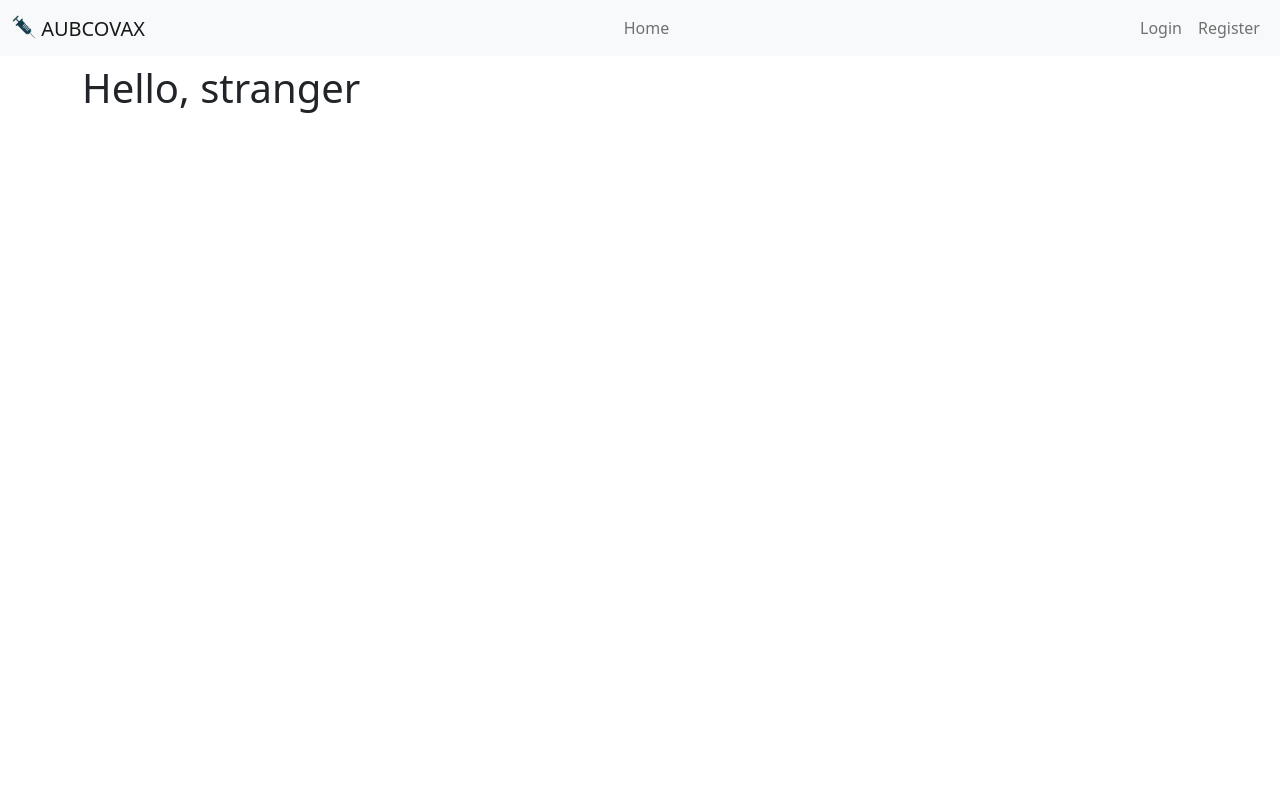
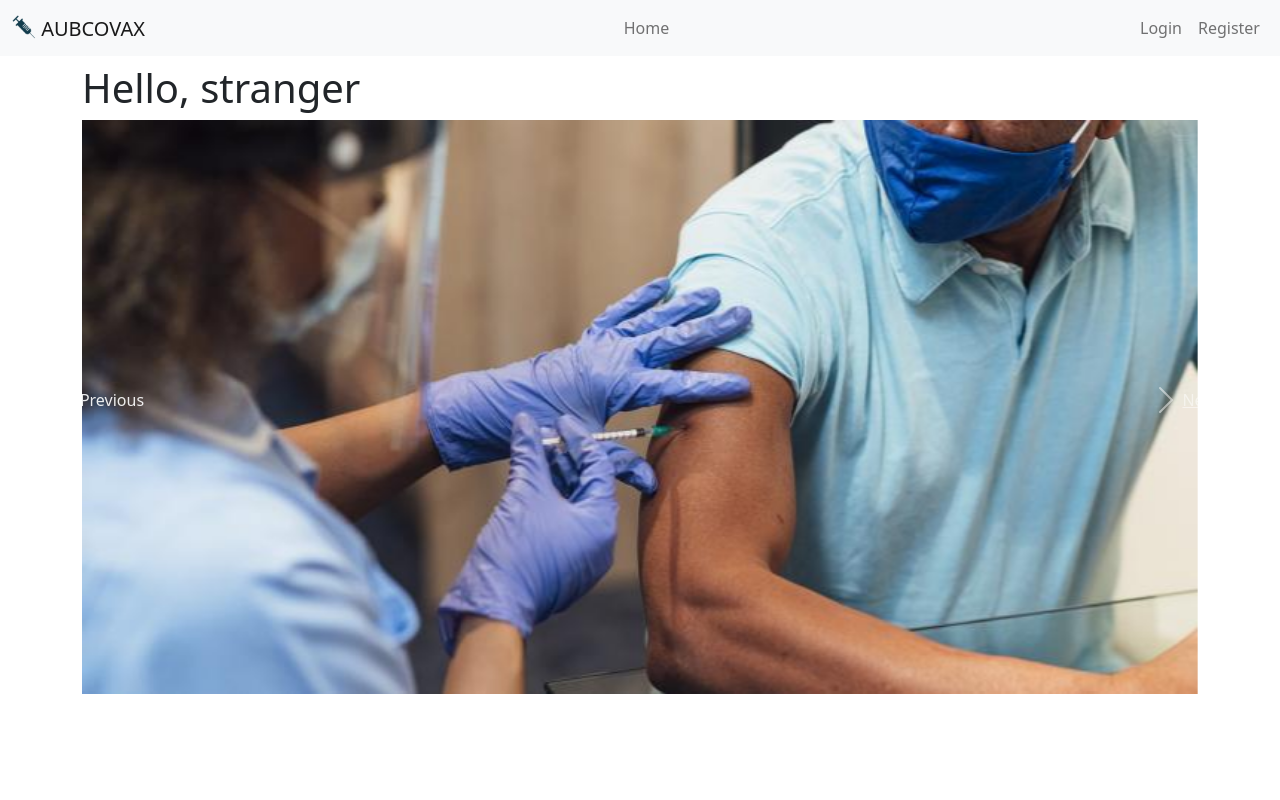
Before and after one commit to bechara-rizk/AUBCOVAX, a Django app: page / in a window 1280 px wide. Run offline with Django 4.2, Linux system fonts and the light colour scheme.

Commit message:
added carousel to homepage

```diff
--- a/mysite/main/templates/index.html
+++ b/mysite/main/templates/index.html
@@ -19,4 +19,42 @@
 <!-- <h1><IMG SRC="index.png"></h1> -->
 <h1>Hello, stranger</h1>
 {% endif %}
+<div id="carouselExampleIndicators" class="carousel slide" data-ride="carousel">
+    <ol class="carousel-indicators">
+      <li data-target="#carouselExampleIndicators" data-slide-to="0" class="active"></li>
+      <li data-target="#carouselExampleIndicators" data-slide-to="1"></li>
+      <li data-target="#carouselExampleIndicators" data-slide-to="2"></li>
+      <li data-target="#carouselExampleIndicators" data-slide-to="3"></li>
+    </ol>
+    <div class="carousel-inner">
+      <div class="carousel-item active">
+        {% load static %}
+        <img class="d-block w-100" src="{% static '/carousel/ebre.jpg' %}" alt="First slide">
+      </div>
+      <div class="carousel-item">
+        {% load static %}
+        <img class="d-block w-100" src="{% static '/carousel/pion.jpg' %}" alt="Second slide">
+      </div>
+      <div class="carousel-item">
+        {% load static %}
+        <img class="d-block w-100" src="{% static '/carousel/vaccc.jpg' %}" alt="Third slide">
+      </div>
+      <div class="carousel-item">
+        {% load static %}
+        <img class="d-block w-100" src="{% static '/carousel/vaccineeee.png' %}" alt="Fourth slide">
+      </div>
+    </div>
+    <div class="carousel-item">
+      <img class="d-block w-100" src="..." alt="Third slide">
+    </div>
+    </div>
+    <a class="carousel-control-prev" href="#carouselExampleIndicators" role="button" data-slide="prev">
+      <span class="carousel-control-prev-icon" aria-hidden="true"></span>
+      <span class="sr-only">Previous</span>
+    </a>
+    <a class="carousel-control-next" href="#carouselExampleIndicators" role="button" data-slide="next">
+      <span class="carousel-control-next-icon" aria-hidden="true"></span>
+      <span class="sr-only">Next</span>
+    </a>
+  </div>
 {% endblock %}
```
Also changed, not shown: mysite/main/static/carousel/ebre.jpg (added), mysite/main/static/carousel/pion.jpg (added), mysite/main/static/carousel/vaccc.jpg (added), mysite/main/static/carousel/vaccineeee.png (added).
